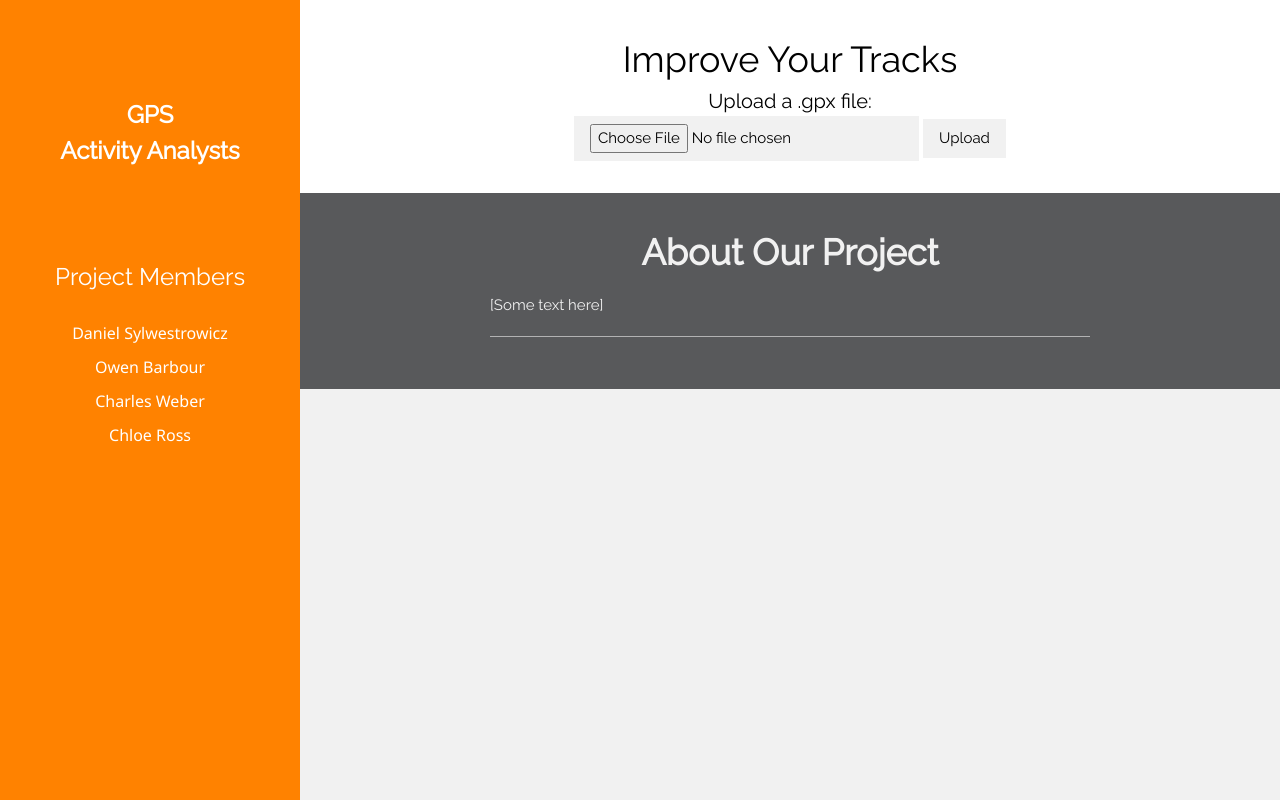
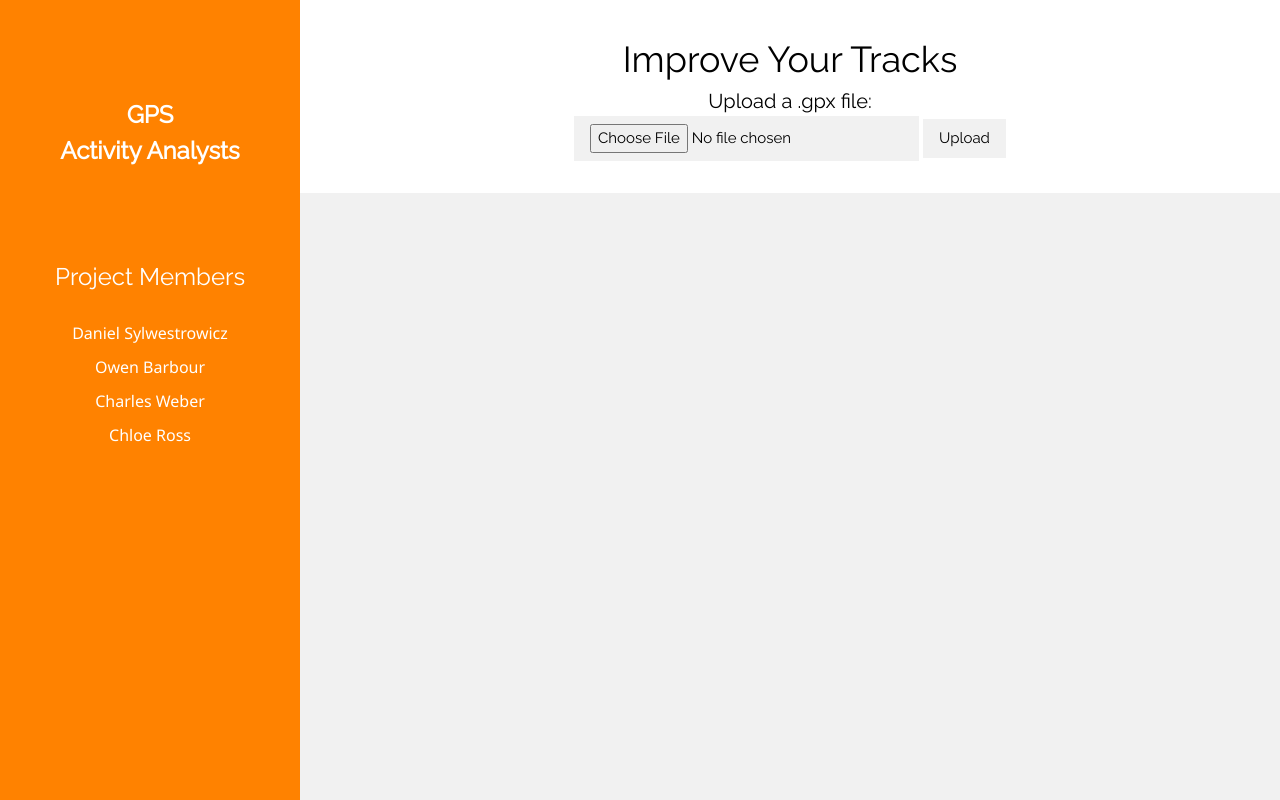
Before and after one commit to dsylwestrowicz/GPX-Tools, a Flask app: page / in a window 1280 px wide. Run offline with Flask 2, Linux system fonts and the light colour scheme.

Commit message:
removed about section

```diff
--- a/Google_cloud/templates/index.html
+++ b/Google_cloud/templates/index.html
@@ -66,19 +66,6 @@
             {% endif %}
         </div>
 
-        <!-- About section -->
-        <div class="w3-container w3-center w3-text-light-grey w3-padding-32" style="background-color:#58595B" id="about">
-            <h1><b>About Our Project</b></h1>
-            <!--<img src="/w3images/avatar_hat.jpg" alt="Me" class="w3-image w3-padding-32" width="600" height="650">-->
-            <div class="w3-content w3-justify" style="max-width:600px">
-                <!--<h4>My Name</h4>-->
-                <p>[Some text here]</p>
-
-                <hr class="w3-opacity">
-
-            </div>
-        </div>
-
     <!-- End page content -->
     </div>
 
```
